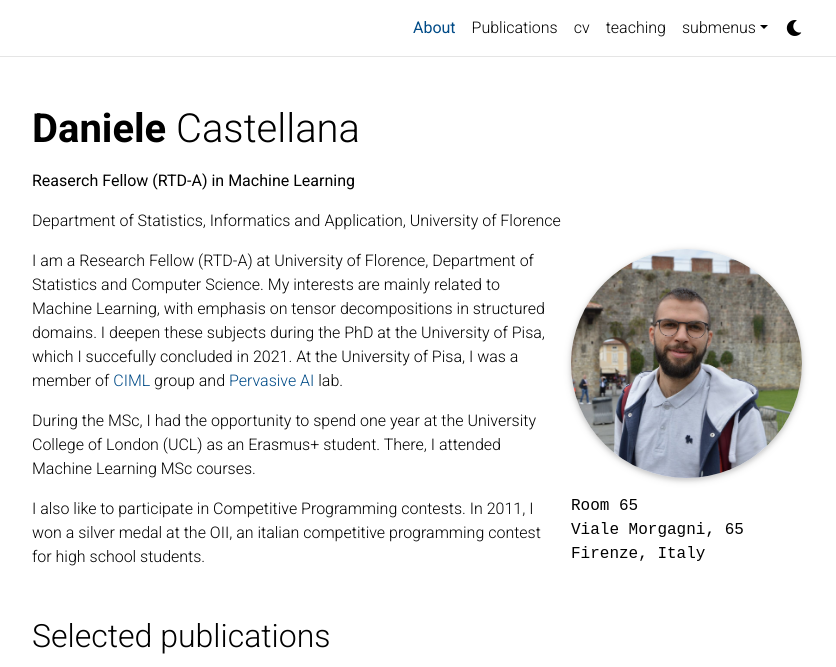
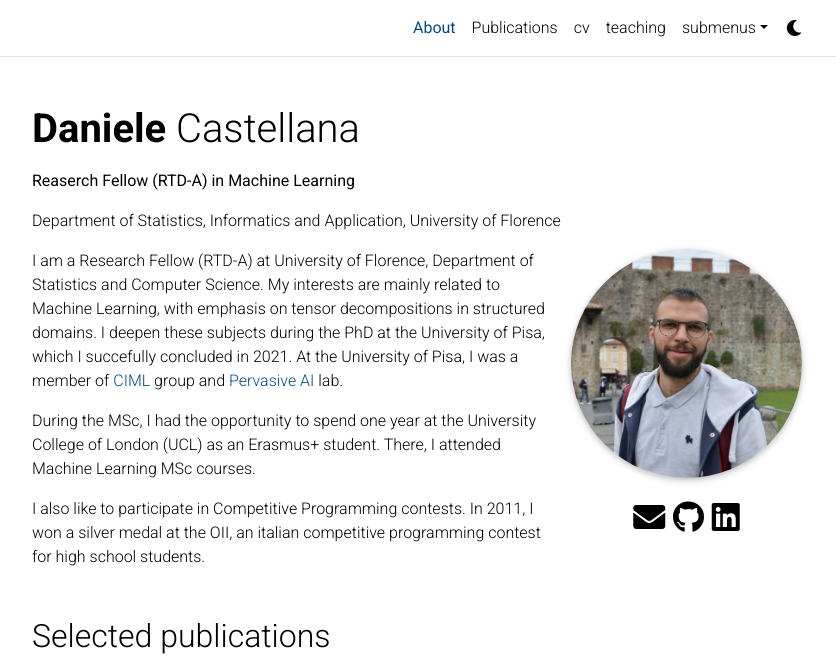
Before and after one commit to danielecastellana22/danielecastellana22.github.io, a Jekyll site: the page built from _pages/about.md, in a window 1280 px wide and 937 px high, cut to the strip 0-667 px from the top of the window. Shown: the whole strip, without its empty margins (223-1059 px from the left). Built offline with Jekyll 4.4.1, drawn with Linux system fonts in a browser that asks for light colours; full-size pictures stand in for the smaller copies a plugin makes; comment, search, counter and statistics services are not loaded; a style sheet for code colours, icons or effects is not loaded.

Commit message:
Update socials position and size

```diff
--- a/_layouts/about.html
+++ b/_layouts/about.html
@@ -28,6 +28,19 @@ layout: default
               class=profile_image_class
               alt=page.profile.image -%}
             {% endif -%}
+            {%- if page.social %}
+            <!-- Social -->
+            <div class="social">
+              <div class="contact-icons">
+              {% include social.html %}
+              </div>
+
+              <div class="contact-note">
+                {{ site.contact_note }}
+              </div>
+
+            </div>
+            {%- endif %}
             {%- if page.profile.address %}
             <div class="address">
               {{ page.profile.address }}
@@ -48,19 +61,6 @@ layout: default
             <!-- Selected papers -->
             {%- include selected_papers.html %}
           {%- endif %}
-          {%- if page.social %}
-          <!-- Social -->
-          <div class="social">
-            <div class="contact-icons">
-            {% include social.html %}
-            </div>
-
-            <div class="contact-note">
-              {{ site.contact_note }}
-            </div>
-
-          </div>
-          {%- endif %}
         </article>
 
 </div>
--- a/_pages/about.md
+++ b/_pages/about.md
@@ -10,10 +10,7 @@ profile:
   align: right
   image: profile_pic.jpg
   image_circular: true # crops the image to make it circular
-  address: >
-    <p>Room 65</p>
-    <p>Viale Morgagni, 65</p>
-    <p>Firenze, Italy</p>
+  address:
 
 news: false  # includes a list of news items
 selected_papers: true # includes a list of papers marked as "selected={true}"
--- a/_sass/_base.scss
+++ b/_sass/_base.scss
@@ -253,7 +253,7 @@ blockquote {
 .social {
   text-align: center;
   .contact-icons {
-    font-size: 4rem;
+    font-size: 2rem;
     a {
       i::before {
         color: var(--global-text-color);
```
